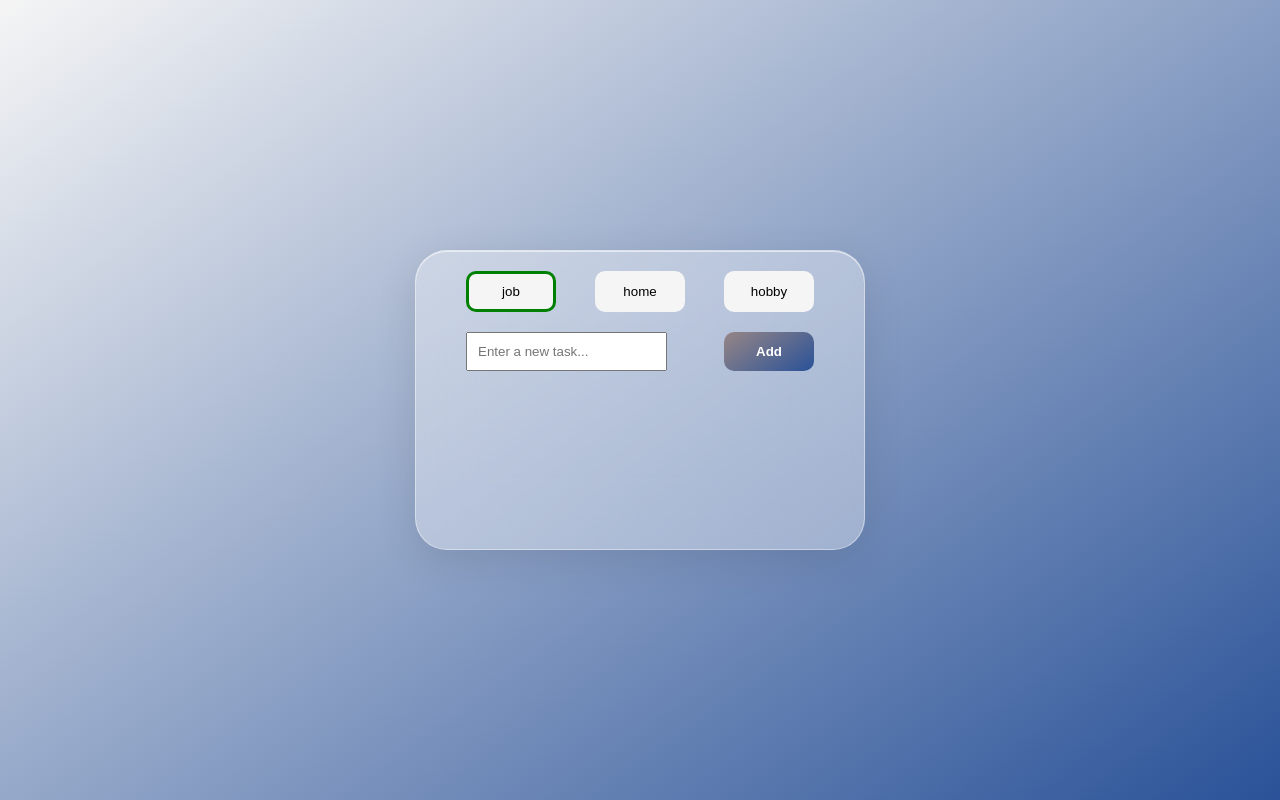
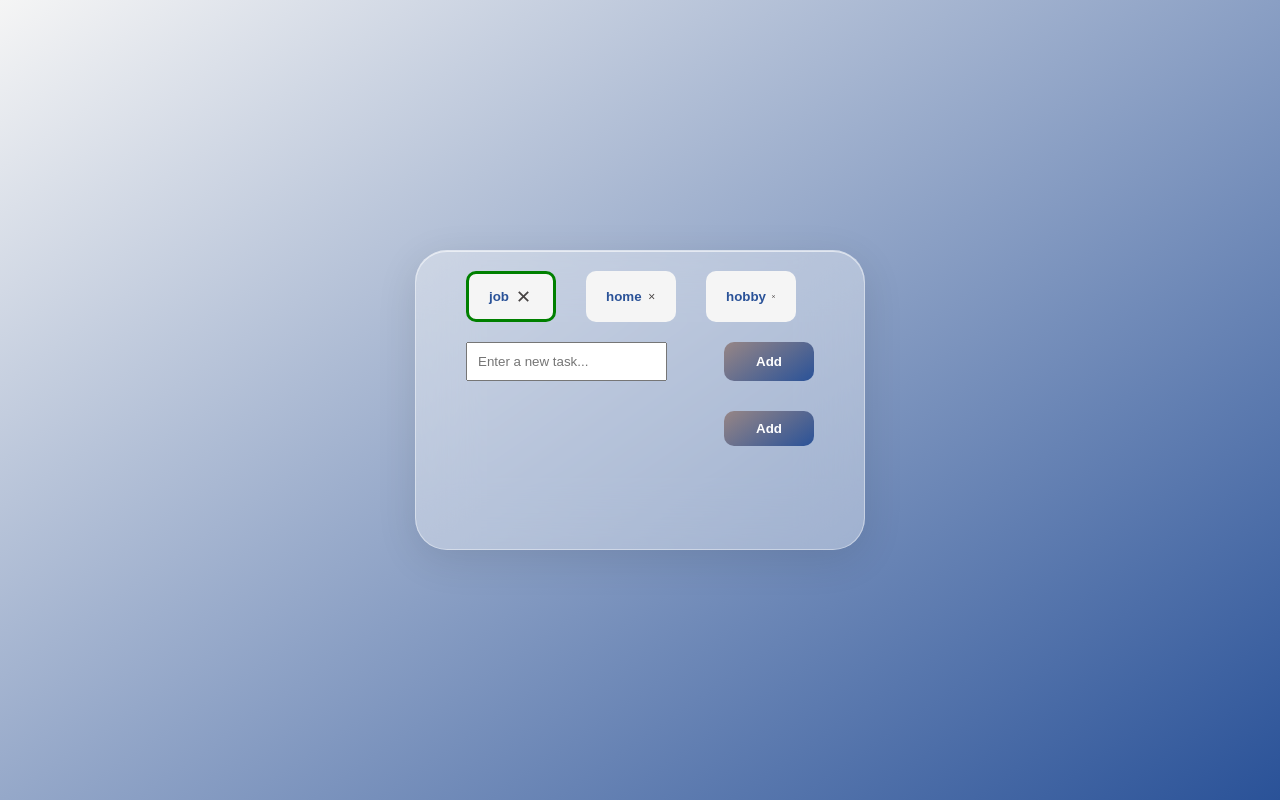
Before and after one commit to MaximMurysov/todo-categories, a React (Vite) app: page / in a window 1280 px wide. Built offline with nearby package versions, Linux system fonts and the light colour scheme.

Commit message:
feat: add category deletion with active switch, style buttons and add close icon

```diff
--- a/src/components/TodoAdd.jsx
+++ b/src/components/TodoAdd.jsx
@@ -1,7 +1,11 @@
 import styles from "./styles.module.css";
 import { useState } from "react";
+
 function TodoAdd({ setTodos, activeCategory, todos }) {
   const [form, setForm] = useState("");
+  const [showInput, setShowValue] = useState(false);
+
+  const [newCategory, setNewCategory] = useState("");
 
   const addTodo = () => {
     if (form.trim() === "") return;
@@ -14,7 +18,11 @@ function TodoAdd({ setTodos, activeCategory, todos }) {
       ...todos,
       [activeCategory]: [...todos[activeCategory], newForm],
     });
-    setForm("");
+  };
+  const addNewCategory = (newCategory) => {
+    setTodos({ ...todos, [newCategory]: [] });
+    setNewCategory("");
+    setShowValue(false);
   };
 
   const handleEnter = (e) => {
@@ -23,6 +31,7 @@ function TodoAdd({ setTodos, activeCategory, todos }) {
     }
   };
   return (
+    <>
       <div className={styles.todoAdd}>
         <input
           className={styles.input}
@@ -36,6 +45,36 @@ function TodoAdd({ setTodos, activeCategory, todos }) {
           Add
         </button>
       </div>
+      <>
+        <div className={styles.addNewCategory}>
+          <button
+            className={styles.addBtn}
+            onClick={() => setShowValue(!showInput)}
+          >
+            {showInput ? "Cancel" : "Add"}
+          </button>
+        </div>
+        {showInput ? (
+          <div className={styles.newCategory}>
+            <input
+              className={styles.inputNewCategory}
+              type="text"
+              placeholder="Enter a new category..."
+              value={newCategory}
+              onChange={(e) => setNewCategory(e.target.value)}
+            />
+            <button
+              className={styles.addBtnCategory}
+              onClick={() => addNewCategory(newCategory)}
+            >
+              Add new category
+            </button>
+          </div>
+        ) : (
+          ""
+        )}
+      </>
+    </>
   );
 }
 export default TodoAdd;
--- a/src/components/TodoApp.jsx
+++ b/src/components/TodoApp.jsx
@@ -15,13 +15,24 @@ function TodoApp() {
   const handleCategoryClick = (elem) => {
     setActiveCategory(elem);
   };
-
+  const deleteCategory = (catToDelete) => {
+    if (Object.keys(todos).length <= 1) return;
+    const newTodos = { ...todos };
+    delete newTodos[catToDelete];
+    setTodos(newTodos);
+    if (catToDelete === activeCategory) {
+      const remaining = Object.keys(newTodos);
+      setActiveCategory(remaining[0]);
+    }
+  };
   return (
     <div className={styles.todo}>
       <div className={styles["todo-container"]}>
         <TodoCategory
           activeCategory={activeCategory}
           handleCategoryClick={handleCategoryClick}
+          todos={todos}
+          deleteCategory={deleteCategory}
         />
         <TodoAdd
           setTodos={setTodos}
@@ -34,7 +45,6 @@ function TodoApp() {
               key={todo.id}
               activeCategory={activeCategory}
               setTodos={setTodos}
-              todos={todos}
               todo={todo}
             />
           ))}
--- a/src/components/TodoCategory.jsx
+++ b/src/components/TodoCategory.jsx
@@ -1,17 +1,26 @@
 import styles from "./styles.module.css";
-
-function TodoCategory({ activeCategory, handleCategoryClick }) {
-  const category = ["job", "home", "hobby"];
-
+import { IoCloseSharp } from "react-icons/io5";
+function TodoCategory({
+  activeCategory,
+  handleCategoryClick,
+  todos,
+  deleteCategory,
+}) {
   return (
     <div className={styles.todos}>
-      {category.map((elem) => (
+      {Object.keys(todos).map((elem) => (
         <button
-          key={elem}
           onClick={() => handleCategoryClick(elem)}
-          className={`${styles["todo-btn"]} ${elem === activeCategory ? styles.active : ""}`}
+          className={`${styles["todo-btn"]} ${activeCategory === elem ? styles.active : ""}`}
         >
           {elem}
+          <IoCloseSharp
+            className={styles.deleteCategory}
+            onClick={(e) => {
+              e.stopPropagation();
+              deleteCategory(elem);
+            }}
+          />
         </button>
       ))}
     </div>
--- a/src/components/styles.module.css
+++ b/src/components/styles.module.css
@@ -11,7 +11,7 @@
   background: linear-gradient(145deg, #f5f5f5, #2a5298);
 }
 .todo-container {
-  width: 450px;
+  min-width: 450px;
   min-height: 300px;
   padding: 20px 50px;
   background: rgba(255, 255, 255, 0.35);
@@ -26,7 +26,7 @@
 .todos {
   display: flex;
   width: 100%;
-  justify-content: space-between;
+  gap: 30px;
 }
 .todo-btn {
   padding: 10px 20px;
@@ -35,6 +35,18 @@
   cursor: pointer;
   width: 90px;
   border-radius: 10px;
+  display: flex;
+  align-items: center;
+  justify-content: space-between;
+  gap: 5px;
+  font-weight: bold;
+  color: #2a5298;
+}
+.deleteCategory {
+  font-size: 25px;
+  display: flex;
+  align-items: center;
+  color: #474343;
 }
 .active {
   border: 3px green solid;
@@ -98,3 +110,28 @@
   font-size: 35px;
   display: flex;
 }
+.addNewCategory {
+  margin-top: 30px;
+  display: flex;
+  justify-content: end;
+}
+.newCategory {
+  display: flex;
+  flex-direction: row;
+  gap: 5px;
+  width: 100%; /* как у todoAdd */
+  margin-top: 10px;
+}
+.addBtnCategory {
+  background: linear-gradient(145deg, #978686, #2a5298);
+  font-weight: bold;
+  color: white;
+  border-radius: 10px;
+  cursor: pointer;
+  border: none;
+  width: 160px;
+}
+.inputNewCategory {
+  padding: 10px;
+  width: 193px;
+}
```
Lines whose indentation alone changed are shown as unchanged.
